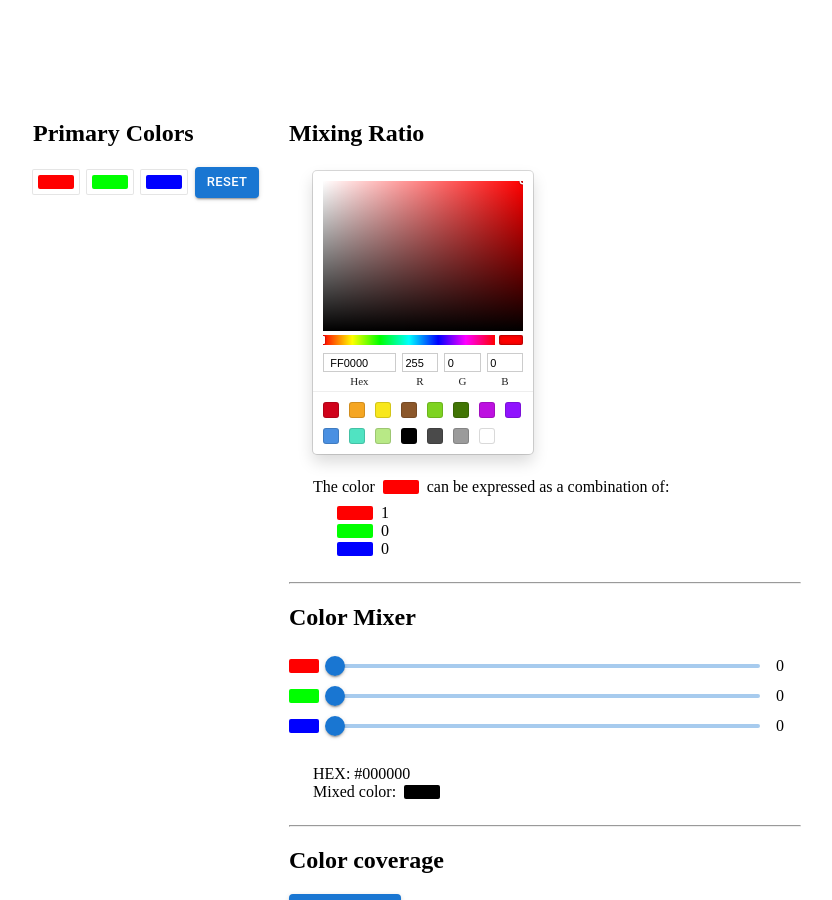
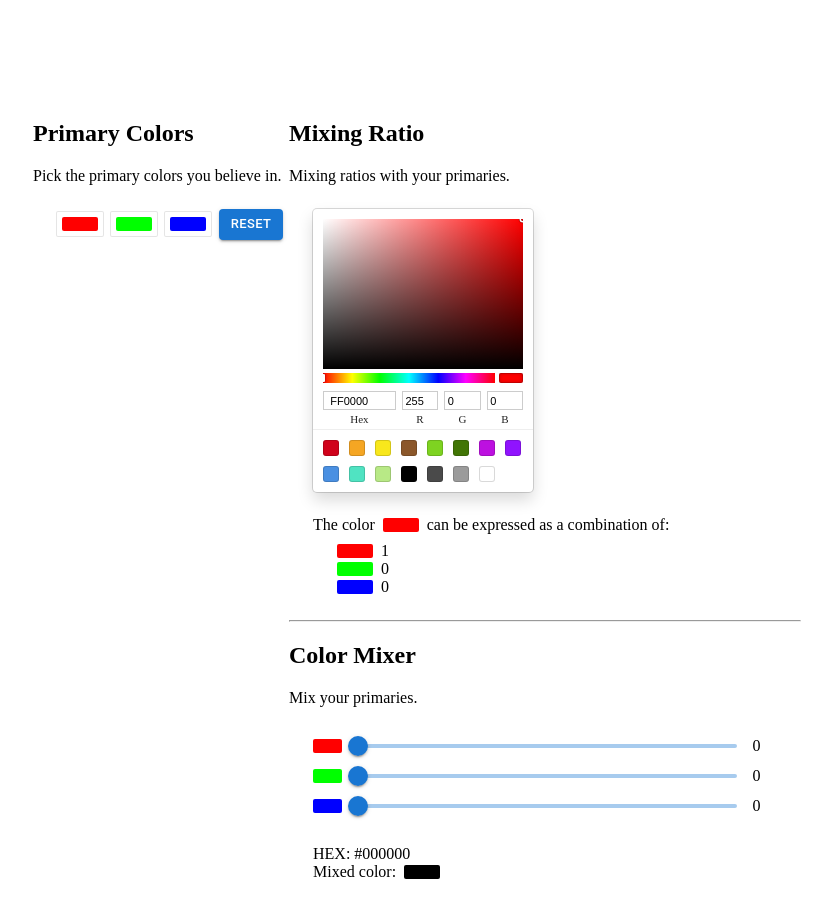
Before and after one commit to tackme31/YourPrimaryColors, a React (Vite) app: page / in a window 1280 px wide. Shown: the top 900 px of the page, without its empty margins (231-1063 px from the left). Built offline with nearby package versions, Linux system fonts and the light colour scheme.

Commit message:
add feature descriptions

```diff
--- a/src/App.tsx
+++ b/src/App.tsx
@@ -98,6 +98,8 @@ function App() {
       <Container>
         <Left>
           <h2>Primary Colors</h2>
+          Pick the primary colors you believe in.
+          <Box sx={{ m: 3 }}>
             <FlexRow>
               <Swatch
                 onClick={() => {
@@ -134,7 +136,7 @@ function App() {
                 Reset
               </Button>
             </FlexRow>
-
+          </Box>
           {isColorPickerDisplayed && (
             <Popover>
               <Cover onClick={() => setIsColorPickerDisplayed(false)} />
@@ -153,6 +155,7 @@ function App() {
         </Left>
         <Right>
           <h2>Mixing Ratio</h2>
+          Mixing ratios with your primaries.
           <Box sx={{ m: 3 }}>
             <SketchPicker
               color={targetColor}
@@ -160,7 +163,6 @@ function App() {
               disableAlpha
             />
           </Box>
-
           <Box sx={{ m: 3 }}>
             <FlexRow>
               The color
@@ -182,9 +184,10 @@ function App() {
               </FlexRow>
             </Box>
           </Box>
-
           <hr />
           <h2>Color Mixer</h2>
+          Mix your primaries.
+          <Box sx={{ m: 3 }}>
             <FlexRow>
               <Color {...primaryColors.color1} />
               <Slider
@@ -229,6 +232,7 @@ function App() {
               />
               <Box width={30}>{targetMixRatio.b}</Box>
             </FlexRow>
+          </Box>
           <Box sx={{ m: 3 }}>
             <FlexRow>HEX: {mixedHex}</FlexRow>
             <FlexRow>
@@ -236,14 +240,14 @@ function App() {
               <Color {...mixedColor} />
             </FlexRow>
           </Box>
-
           <hr />
           <h2>Color coverage</h2>
-          <Button variant="contained" onClick={handleOnClickCalculate}>
-            Calculate
-          </Button>
+          Calculate color coverage with your primaries.
           <Box sx={{ m: 3 }}>
             <FlexRow>
+              <Button variant="contained" onClick={handleOnClickCalculate}>
+                Go
+              </Button>
               Coverage: {calculating ? "calculating" : coverage}%
             </FlexRow>
           </Box>
```
Lines whose indentation alone changed are shown as unchanged.
